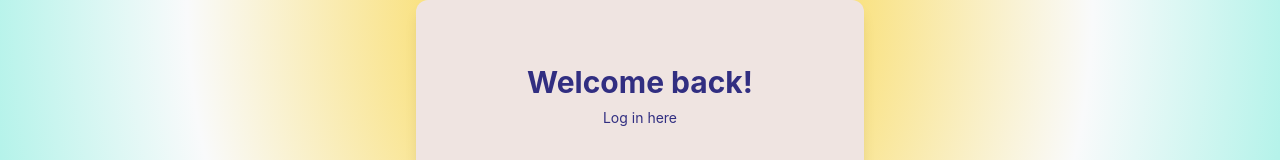
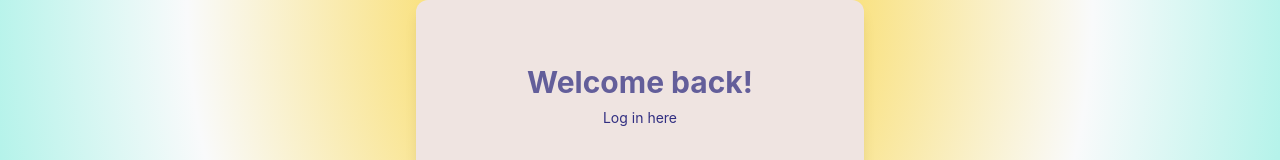
Before and after one commit to dmc103/frontend-pawstagram, a React (Vite) app: page /login in a window 1280 px wide. Shown: the top 160 px of the page. Built offline with nearby package versions, Linux system fonts and the light colour scheme.

Commit message:
adding css

```diff
--- a/src/components/LoginForm.jsx
+++ b/src/components/LoginForm.jsx
@@ -66,7 +66,7 @@ function LoginForm({ onLoginSuccess, onFlip }) {
     <div className="min-h-screen flex items-center justify-center">
       <div className="max-w-md w-full space-y-8 p-10 bg-pawBgFour rounded-xl shadow-lg paw-print-bg">
         <div className="text-center sm:mx-auto sm:w-full sm:max-w-md">
-          <h2 className="mt-6 text-3xl font-bold text-indigo-900">
+          <h2 className="mt-6 text-3xl font-bold text-indigo-900 animate-pulse">
             Welcome back!
           </h2>
           <p className="mt-2 text-sm text-indigo-900">Log in here</p>
```
